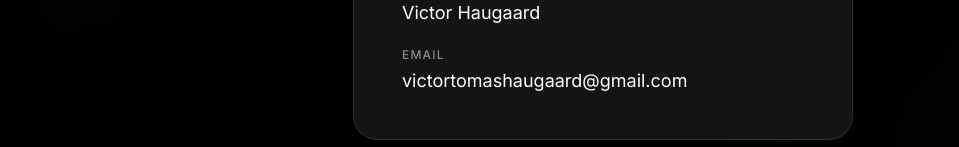
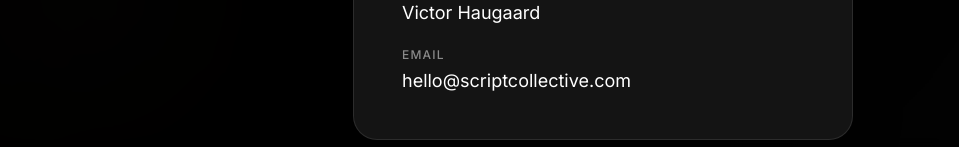
Before and after one commit to victorhaugaard/script-collective, a Next.js app: page / in a window 1280 px wide. Both pictures are taken after a click on the button "About". Shown: the part 650-797 px from the top of the page, without its empty margins (37-996 px from the left). Built offline with nearby package versions, Linux system fonts and the light colour scheme.

Commit message:
Email Update

```diff
--- a/app/page.tsx
+++ b/app/page.tsx
@@ -120,8 +120,8 @@ export default function Home() {
               </div>
               <div className={styles.contactItem}>
                 <span className={styles.contactLabel}>Email</span>
-                <a href="mailto:victortomashaugaard@gmail.com" className={styles.contactValue}>
-                  victortomashaugaard@gmail.com
+                <a href="mailto:hello@scriptcollective.com" className={styles.contactValue}>
+                  hello@scriptcollective.com
                 </a>
               </div>
             </div>
```
